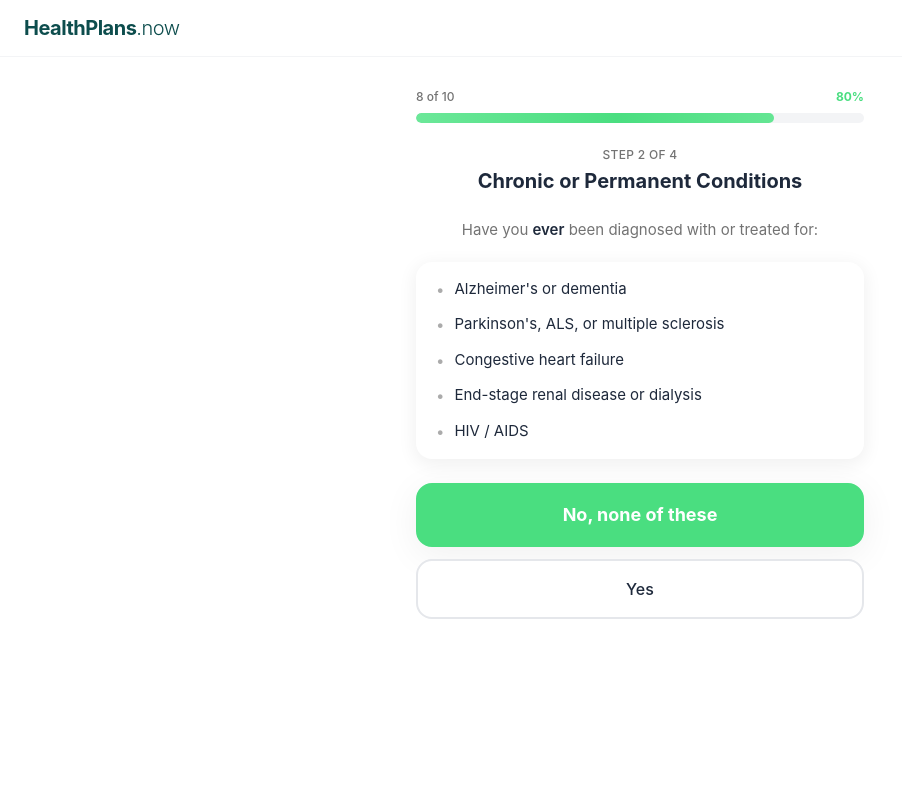
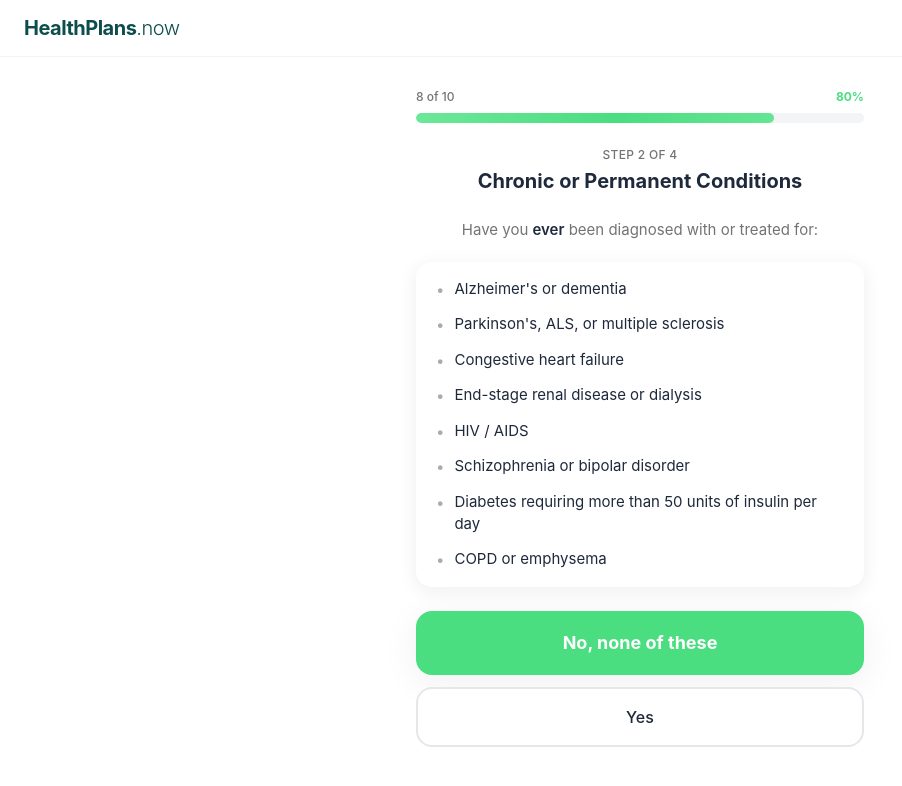
Before and after one commit to ekmagent/medigap-switcher, a Next.js app: page /q/verify/2 in a window 1280 px wide. Shown: the top 786 px of the page, without its empty margins (0-902 px from the left). Built offline with nearby package versions, Linux system fonts and the light colour scheme.

Commit message:
feat: expand health screening questions with additional decline conditions

```diff
--- a/app/q/verify/2/page.tsx
+++ b/app/q/verify/2/page.tsx
@@ -53,6 +53,18 @@ export default function VerifyPage2() {
                 <span className="text-muted-foreground/60 mt-px">&#x2022;</span>
                 <span>HIV / AIDS</span>
               </li>
+              <li className="flex items-start gap-2.5 text-[15px]">
+                <span className="text-muted-foreground/60 mt-px">&#x2022;</span>
+                <span>Schizophrenia or bipolar disorder</span>
+              </li>
+              <li className="flex items-start gap-2.5 text-[15px]">
+                <span className="text-muted-foreground/60 mt-px">&#x2022;</span>
+                <span>Diabetes requiring more than 50 units of insulin per day</span>
+              </li>
+              <li className="flex items-start gap-2.5 text-[15px]">
+                <span className="text-muted-foreground/60 mt-px">&#x2022;</span>
+                <span>COPD or emphysema</span>
+              </li>
             </ul>
           </div>
 
--- a/app/q/verify/4/page.tsx
+++ b/app/q/verify/4/page.tsx
@@ -45,6 +45,10 @@ export default function VerifyPage4() {
                 <span className="text-muted-foreground/60 mt-px">&#x2022;</span>
                 <span>Treatments with unknown or pending results</span>
               </li>
+              <li className="flex items-start gap-2.5 text-[15px]">
+                <span className="text-muted-foreground/60 mt-px">&#x2022;</span>
+                <span>Receiving medications via infusion or injection in a medical facility (excluding B-12 or allergy shots)</span>
+              </li>
             </ul>
           </div>
 
```
